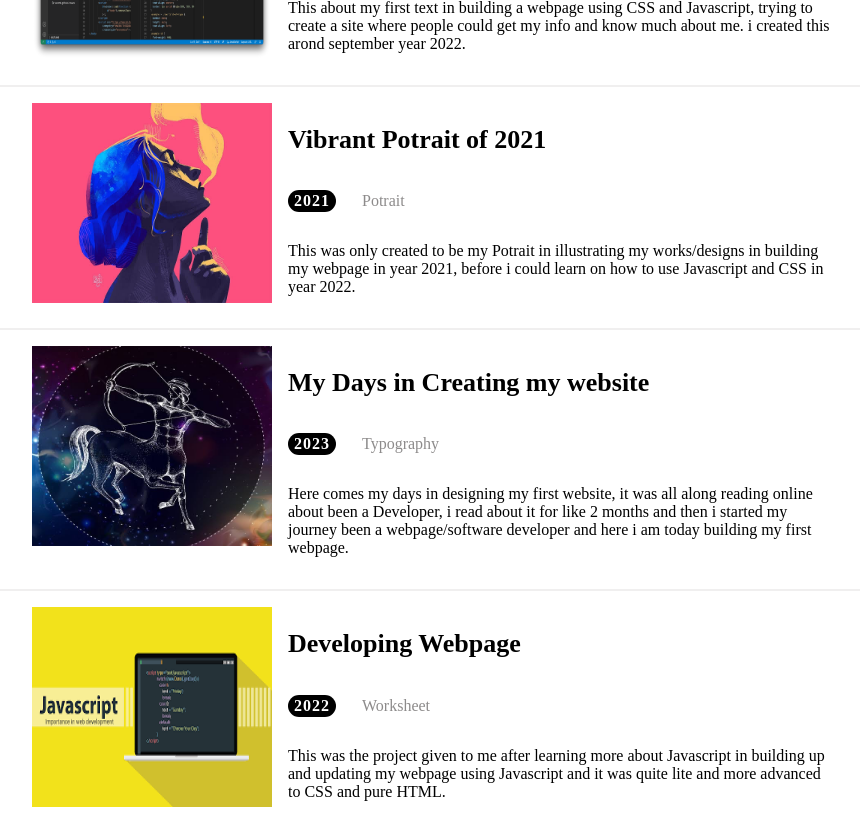
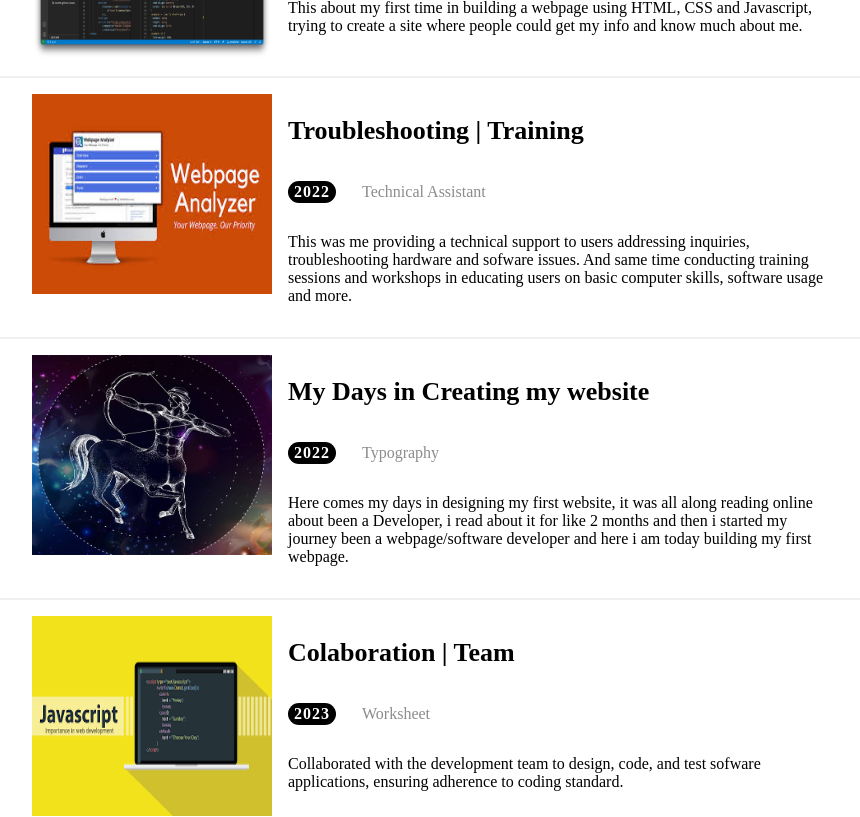
Before and after one commit to Mizkid/ola-portfolio, a React (Create React App) app: page /projects in a window 1280 px wide. Shown: the part 260-1077 px from the top of the page, without its empty margins (158-1018 px from the left). Built offline with nearby package versions, Linux system fonts and the light colour scheme.

Commit message:
updating more infos

```diff
--- a/src/Views/DashboardView.jsx
+++ b/src/Views/DashboardView.jsx
@@ -6,15 +6,15 @@ import { Section3 } from "../components/Section3"
 const jobData = [
   {
     companyName: "Learning about Programing.",
-    date: "05 Jan 2015",
+    date: "05 Jan 2022",
     position: "Computer , Literacy",
-    description: "I started my learning after secondary school year 2014, i love been a computer programmer and a software developer, then this how my journey been a webpage/sofware developer.",
+    description: "I started my learning after secondary school year 2022, i love been a computer programmer and a software developer, then this how my journey been a webpage/sofware developer.",
   },
   {
     companyName: "Creating logo perfect in Afri-Tech",
-    date: "17 April 2015",
+    date: "17 Mar 2022",
     position: "Afri-Tech , Logo Design",
-    description: "This was about creating my first Logo in my work place @ Afri-Tech, It was very exicting then, creating something meaningful on my fourth months. And then graduated there in September 2015.",
+    description: "This was about creating my first Logo in my work place @ Afri-Tech, It was very exicting then, creating something meaningful on my third months.",
   },
 ];
 
@@ -24,14 +24,14 @@ const sectionData = [
     heading: "Designing a Website",
     year: "2022",
     works: "Worksheet",
-    paragraph: "This about my first text in building a webpage using CSS and Javascript, trying to create a site where people could get my info and know much about me. i created this arond september year 2022.",
+    paragraph: "This about my first test in building a webpage using CSS and Javascript, trying to create a site where people could get my info and know much about me.",
   },
   {
     imageUrl: "/Potrait.png",
     heading: "Vibrant Potrait of 2021",
-    year: "2021",
+    year: "2022",
     works: "Potrait",
-    paragraph: "This was only created to be my Potrait in illustrating my works/designs in building my webpage in year 2021, before i could learn on how to use Javascript and CSS in year 2022.",
+    paragraph: "This was only created to be my Potrait in illustrating my works/designs in building my webpage towards ending of 2021, before i could learn about coding in 2022.",
   },
   {
     imageUrl: "/Sargitarius.png",
--- a/src/Views/JobView.jsx
+++ b/src/Views/JobView.jsx
@@ -5,34 +5,32 @@ import styled from 'styled-components';
 const jobData = [
     {
         companyName: "Learning about Programing.",
-        date: "05 Jan 2015",
+        date: "05 Jan 2022",
         position: "Computer , Literacy",
-        description: "I started my learning after secondary school year 2014, i love been a computer programmer and a software developer, then this how my journey been a webpage/sofware developer.",
+        description: "I started my learning after secondary school year 2022, i love been a computer programmer and a software developer, then this how my journey been a webpage/sofware developer.",
     },
     {
         companyName: "Creating logo perfect in Afri-Tech",
-        date: "17 April 2015",
+        date: "17 Mar 2022",
         position: "Afri-Tech , Logo Design",
-        description: "This was about creating my first Logo in my work place @ Afri-Tech, It was very exicting then, creating something meaningful on my fourth months. And then graduated there in September 2015.",
+        description: "This was about creating my first Logo in my work place @ Afri-Tech, It was very exicting then, creating something meaningful on my third months.",
     },
     {
         companyName: "Designing webpage using HTML/CSS",
         date: "05 August 2022",
-        position: "Learning , Creative",
-        description: "This was when i read about HTML/CSS in Ws3School and started using the basics to create a self webpage, trying to be a developer and that with the help of a senior developer i'm been creative.",
+         position: "Learning , Creative",
+        description: "This was when i read about HTML/CSS in Ws3School and started using the basics to create a self webpage, trying to be a developer and that with the help of a senior developer.",
     },
     {
-        companyName: "Upgrading with Javascript",
-        date: "25 Octomber 2022",
-        position: "Calculating , Updating",
-        description: "After been able to use CSS i try more harder in learning Javascript, and was able to update my job using Javascript in calculating and trying some command more advance, and that helps making my webpage look more creative.",
-    },
+        companyName: "Les Gilles Limited",
+        date: "05 July 2022",
+        position: "Troubleshooting",
+        description: "Assited in managing inventory of computer hardware, peripherals, and sofware lincenses and also updating records to ensure accurate asset tracking and procurement planning."},
     {
-        companyName: "Creating website with React",
-        date: "22 Febuary 2023",
-        position: "Creating a Webpage",
-        description: "Designing a webpage with React and it was quite little challenging but i can be boast of it now showing to the world my very first webpage built using React and Javascript and now becoming a junior developer.",
-    },
+        companyName: "Les Gilles Limited",
+        date: "15 September 2022",
+        position: "Technical Support",
+        description: "Providing technical support to users addressing inquiries, troubleshooting hardware and sofware issues."},
 ];
 
 export default function WorksView() {
--- a/src/Views/ProjectView.jsx
+++ b/src/Views/ProjectView.jsx
@@ -7,29 +7,28 @@ const sectionData = [
         heading: "Designing a Website",
         year: "2022",
         works: "Sketching",
-        paragraph: "This about my first text in building a webpage using CSS and Javascript, trying to create a site where people could get my info and know much about me. i created this arond september year 2022.",
+        paragraph: "This about my first time in building a webpage using HTML, CSS and Javascript, trying to create a site where people could get my info and know much about me."
     },
     {
-        imageUrl: "/Potrait.png",
-        heading: "Vibrant Potrait of 2021",
-        year: "2021",
-        works: "Potrait",
-        paragraph: "This was only created to be my Potrait in illustrating my works/designs in building my webpage in year 2021, before i could learn on how to use Javascript and CSS in year 2022.",
+        imageUrl: "/Webpage.png",
+        heading: "Troubleshooting | Training",
+        year: "2022",
+        works: "Technical Assistant ",
+        paragraph: "This was me providing a technical support to users addressing inquiries, troubleshooting hardware and sofware issues. And same time conducting training sessions and workshops in educating users on basic computer skills, software usage and more.",
     },
     {
         imageUrl: "/Sargitarius.png",
         heading: "My Days in Creating my website",
-        year: "2023",
+        year: "2022",
         works: "Typography",
         paragraph: "Here comes my days in designing my first website, it was all along reading online about been a Developer, i read about it for like 2 months and then i started my journey been a webpage/software developer and here i am today building my first webpage.",
     },
     {
         imageUrl: "/Javascript.png",
-        heading: "Developing Webpage",
-        year: "2022",
+        heading: "Colaboration | Team",
+        year: "2023",
         works: "Worksheet",
-        paragraph: "This was the project given to me after learning more about Javascript in building up and updating my webpage using Javascript and it was quite lite and more advanced to CSS and pure HTML.",
-    },
+        paragraph: "Collaborated with the development team to design,  code, and test sofware applications,  ensuring adherence to coding standard."},
     {
         imageUrl: "/react-icons.png",
         heading: "Updating on React",
@@ -39,11 +38,10 @@ const sectionData = [
     },
     {
         imageUrl: "/Webpage.png",
-        heading: "Development and Creativity ",
+        heading: "Development - Njoin ",
         year: "2023",
-        works: "Creating Webpage",
-        paragraph: "This is all about showing out my project and success in building up my webpage, it was all quite challenging but interesting and using CSS, Javascript and React.",
-    },
+        works: "Frontend",
+        paragraph: "Developement and continuous integration of the company's existing products using Javascript, Typescript, and React."},
 ];
 
 export default function ProjectView() {
--- a/src/components/Section1.jsx
+++ b/src/components/Section1.jsx
@@ -5,20 +5,21 @@ import styled from 'styled-components'
 export const Section1 = () => {
     const onClick = () => {
         window.open(
-            "https://drive.google.com/file/d/1LDjzZuYbGKtBUBi97Yk1T3uxq4IkDN5X/view?usp=share_link",
+            "https://drive.google.com/file/d/1ncVWOR8QhXSNCSMW8LVkCQ1Oqxkefx18/view?usp=sharing",
             "_blank"
         );
     };
     return (
         <Section1Wrapper>
             <Section1Container>
-                <h1>Hi, I am Abdulmojeed, a Webpage Developer</h1>
-                <p>This is all about me creating my webpage, and showing to the world that i am a Webpage Developer.
-                    I develope and design and create webpages and software applications..</p>
+                <h1>Hi, I am Abdulmojeed, a Frontend Developer</h1>
+                <p>This is my webpage where you can get to know all info about me. I'm a Junior Frontend Developer,
+                    and also a Technical Assistant. I've had a lot of experiences working on many projects and jobs,
+                     and also currently an employee @Njoin. To know more kindly check my Resume. </p>
                 <Section1Button onClick={onClick}> Download Resume </Section1Button>
             </Section1Container>
             <div>
-                <Section1Image src="/mizzy.png"
+                <Section1Image src="/Profilepic2.jpg"
                     alt="my-picture" />
             </div>
         </Section1Wrapper>
```
Also changed, not shown: public/asset/Profilepic2.jpg (added).
